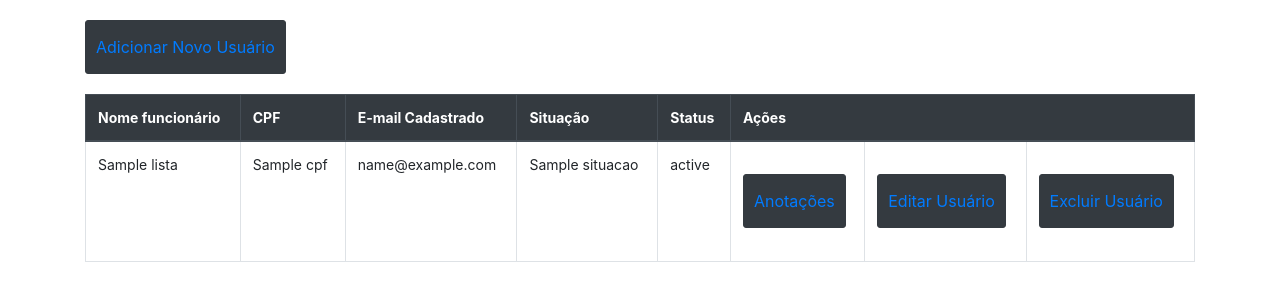
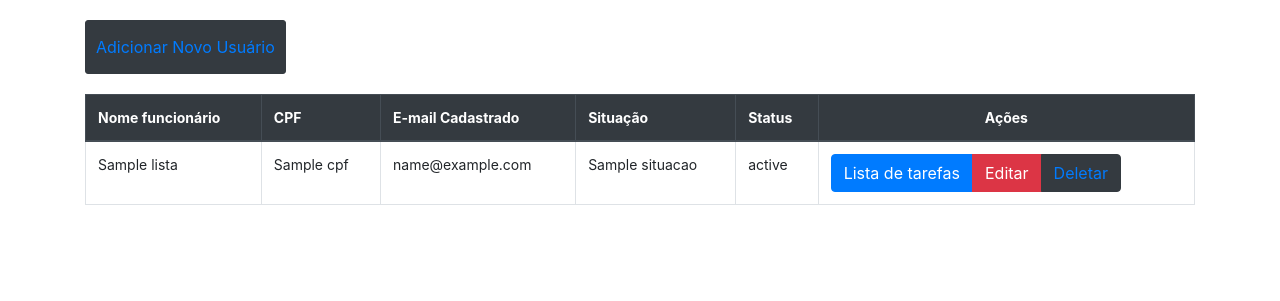
Before and after one commit to Portuga02/Fusion, a PHP site: the page made by views/home.php in a window 1280 px wide. Shown: the top 301 px of the page. Run offline with PHP 8.4, Linux system fonts and the light colour scheme; the template is opened without the code that fills it: most values are stand-ins (such as "Sample title", 1, 10 or a date in 2020); some libraries are stand-ins or nearby versions.

Commit message:
configurando layout bootstrapp

```diff
--- a/assets/css/config.css
+++ b/assets/css/config.css
@@ -9,6 +9,7 @@
 
     a:link {
         text-decoration: none;
+        text-emphasis-color: black;
     }
 
     body {
--- a/assets/js/config.js
+++ b/assets/js/config.js
@@ -1,4 +1,4 @@
-// iniciando configurações para filtar  dentro dos inputs apenas letras e caracateres
+//  INICICIANDO FUNÇÕES ESPECIFICAS PARA BLOQUEAR NUMEROS EM CAMPOS DE QUE SE UTILIZA APENAS TEXTOS
 function bloqueiaNumero(texto) {
     var tecla = new String();
 
--- a/views/add.php
+++ b/views/add.php
@@ -75,7 +75,7 @@
                 <br>
             </div>
         </div>
-        <script src="https://ajax.googleapis.com/ajax/libs/jquery/2.1.1/jquery.min.js"></script>
+
 
         <script src="https://code.jquery.com/jquery-3.5.1.slim.min.js" integrity="sha384-DfXdz2htPH0lsSSs5nCTpuj/zy4C+OGpamoFVy38MVBnE+IbbVYUew+OrCXaRkfj" crossorigin="anonymous"></script>
         <script src="https://cdn.jsdelivr.net/npm/popper.js@1.16.1/dist/umd/popper.min.js" integrity="sha384-9/reFTGAW83EW2RDu2S0VKaIzap3H66lZH81PoYlFhbGU+6BZp6G7niu735Sk7lN" crossorigin="anonymous"></script>
--- a/views/home.php
+++ b/views/home.php
@@ -8,6 +8,8 @@
     <link rel="stylesheet" href="https://stackpath.bootstrapcdn.com/bootstrap/4.5.2/css/bootstrap.min.css"
         integrity="sha384-JcKb8q3iqJ61gNV9KGb8thSsNjpSL0n8PARn9HuZOnIxN0hoP+VmmDGMN5t9UJ0Z" crossorigin="anonymous">
     <link rel="stylesheet" href="assets/css/config.css">
+    <link rel="stylesheet" type="text/css" href="<?php echo BASE_URL; ?>assets/css/config.css" />
+        <script type="text/javascript" src="<?php echo BASE_URL; ?>assets/js/config.js"></script>
     <title>Fusion</title>
 </head>
 <!-- Depois de pronto colocar o botão para toldo List-->
@@ -31,7 +33,7 @@
                         <th scope="col-xs-1"> Status</th>
 
                         <!-- <th scope="col-xs-1"colspan="2"> Anotações </th> -->
-                        <th scope="col-xs-1"  colspan="3"> Ações</th
+                        <th scope="col-xs-1" class="text-center" colspan="3"> Ações</th
                     </div>
                 </tr>
 
@@ -49,34 +51,19 @@
                 <td><?php echo $item['situacao']; ?></td>
                 <td><?php echo $item['status']; ?></td>
             </div>
-            <!-- <td>
+            <td>
+            <div class="btn-group" role="group" aria-label="Grupo de botões com dropdown aninhado">
+                  <button type="button" class="btn btn-primary" role="group">Lista de tarefas</button>
+                <button type="button" class="btn btn-danger" window.location.href="<?php echo BASE_URL; ?>">Editar</button>
+                <button type="button" class="btn btn-dark"> <a href=" <?php echo BASE_URL; ?>users/del/<?php echo $item['id']; ?>" onclick=" return confirm('Tem certeza que deseja excluir este registro?')">Deletar</a></button>
+            </div>
+            </td>
 
-            <!-- <div class="btn-group" role="group" aria-label="Exemplo básico">
-                <button type="button" class="btn btn-secondary">Esquerda</button>
-                <button type="button" class="btn btn-secondary" window.location.href="<?php echo BASE_URL; ?>">Editar</button>
-                <button type="button" class="btn btn-secondary"> <a href=" <?php echo BASE_URL; ?>users/del/<?php echo $item['id']; ?>" onclick=" return confirm('Tem certeza que deseja excluir este registro?')">Deletar</a></button>
-            </div>
-        </td> -->
-            <td>
-                <button id="botoes" class="btn btn-dark"><a href="views/anotacoes.php"> Anotações</a> </button> <br><br>
-            </td>
-                <td>
-                <button id="botoes" class="btn btn-dark"><a
-                        href=" <?php echo BASE_URL; ?>users/edit/<?php echo $item['id']; ?>"
-                        onclick=" return confirm('Tem certeza que deseja editar este registro?')">Editar
-                        Usuário</a></button>
-            <td>
-                <button id="botoes" class="btn btn-dark"><a
-                        href=" <?php echo BASE_URL; ?>users/del/<?php echo $item['id']; ?>"
-                        onclick=" return confirm('Tem certeza que deseja excluir este registro?')">Excluir Usuário</a>
-                </button>
-            </td>
-            </td>
         </tr> <?php endforeach; ?>
     </tbody>
     </table>
 
-    </div>
+
 
     <script src="https://code.jquery.com/jquery-3.5.1.slim.min.js"
         integrity="sha384-DfXdz2htPH0lsSSs5nCTpuj/zy4C+OGpamoFVy38MVBnE+IbbVYUew+OrCXaRkfj" crossorigin="anonymous">
```
Also changed, not shown: views/edit.php (+9 -7 lines). Lines whose indentation alone changed are shown as unchanged.
